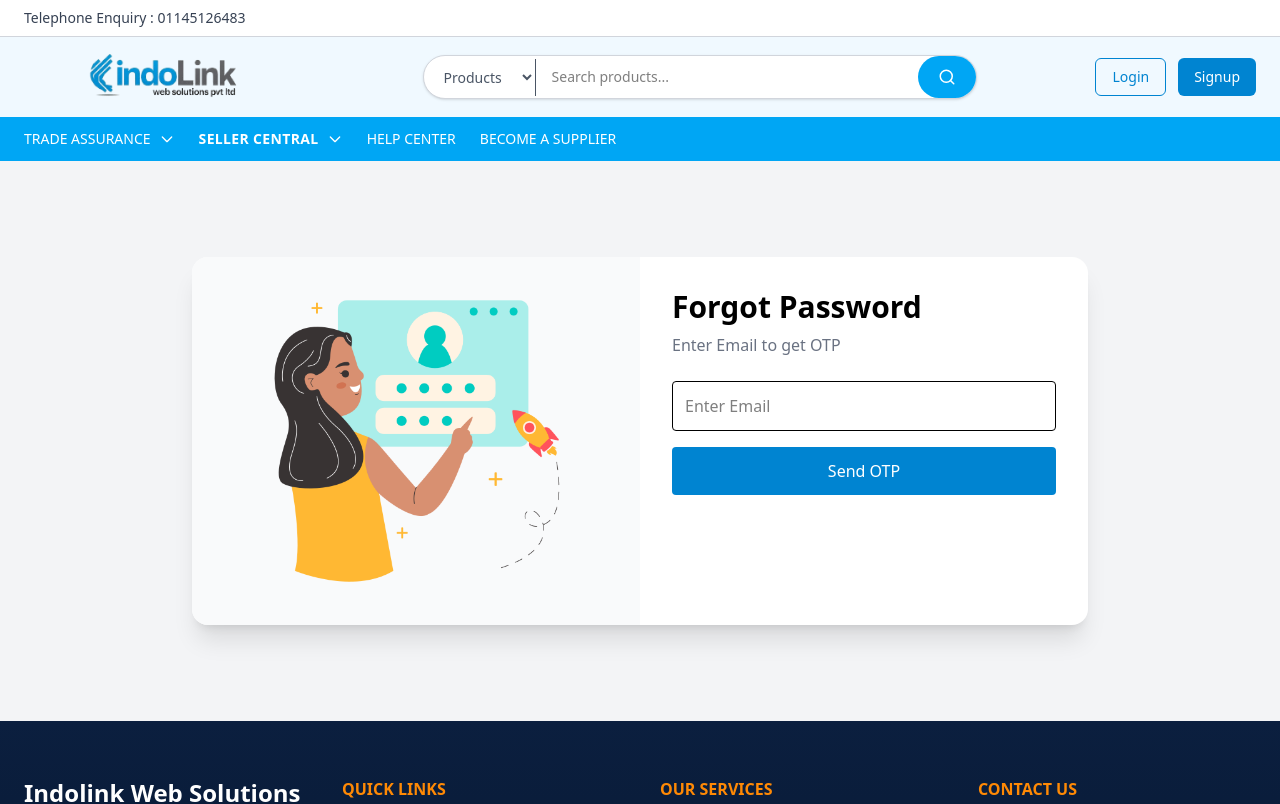
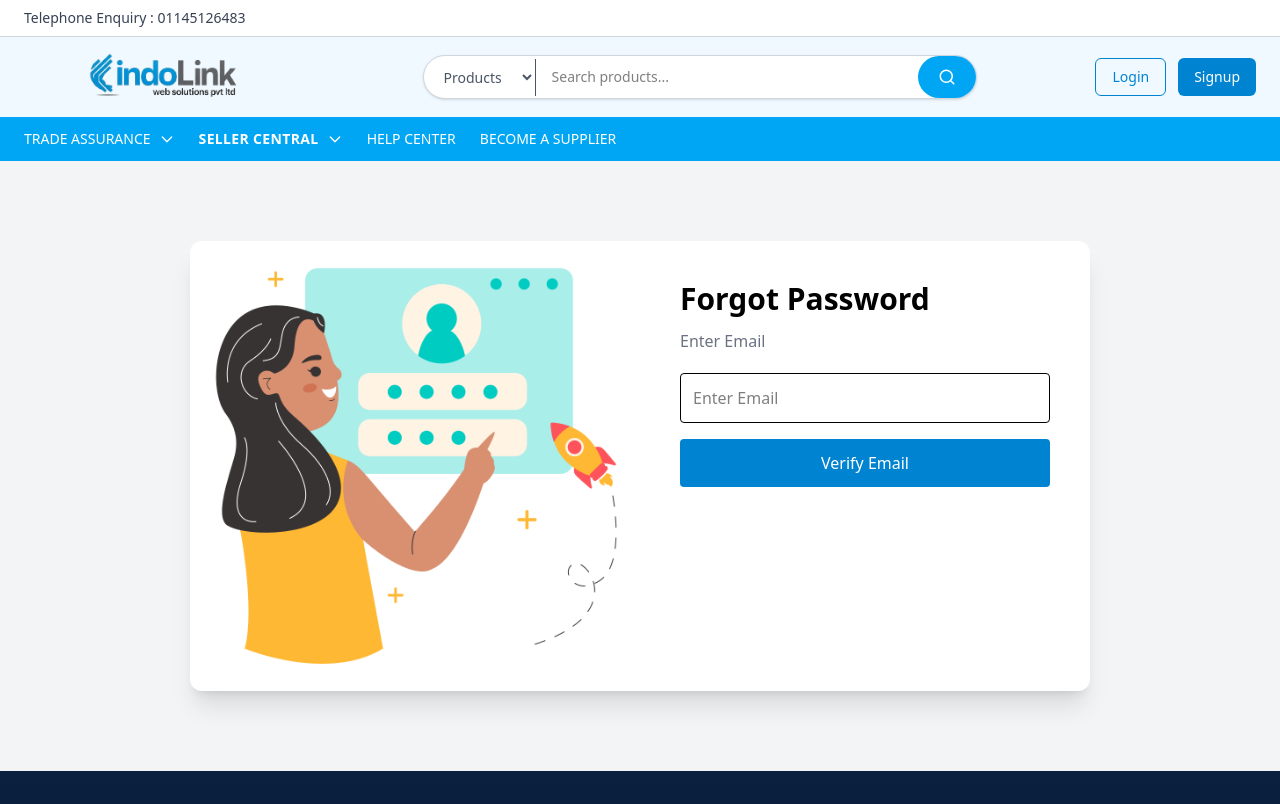
Before and after one commit to IndolinkWebSolutions/indolink, a React (Vite) app: page /forgot-password in a window 1280 px wide. Shown: the top 804 px of the page. Built offline with nearby package versions, Linux system fonts and the light colour scheme.

Commit message:
reset password fixed

```diff
--- a/src/api/index.js
+++ b/src/api/index.js
@@ -49,10 +49,22 @@ export const getProductDetails = (slug) => {
   return publicApi.get(`/products/products/${slug}/`);
 };
 
+//Check Email
+export const checkEmail = (email) => {
+  return publicApi.post("user/check-email/", email);
+};
+
+
+//Reset Password
+export const resedPassword = (password) => {
+  return publicApi.post("user/reset-password/", password);
+};
 
 //===========================================================
 //============== only for authenticate user==================
 //===========================================================
+
+
 
 // ADD product
 export const addProduct = (data) => {
--- a/src/components/ForgotPassword.jsx
+++ b/src/components/ForgotPassword.jsx
@@ -4,70 +4,67 @@ import Header from "./Header";
 import Navbar from "./Navbar";
 import Footer from "./Footer";
 import img from "../assets/log-in.png";
-import { toast } from "react-toastify";
+import { checkEmail, resedPassword } from "../api/index";
 
 const ForgotPassword = () => {
   const [step, setStep] = useState(1);
 
   const [email, setEmail] = useState("");
-  const [otp, setOtp] = useState("");
+  const [token, setToken] = useState("");
+
   const [password, setPassword] = useState("");
   const [confirmPassword, setConfirmPassword] = useState("");
 
   const [loading, setLoading] = useState(false);
+  const [message, setMessage] = useState("");
 
-  /* STEP 1 → SEND OTP */
+  // STEP 1 → CHECK EMAIL
 
-  const sendOtp = (e) => {
+  const handleEmailSubmit = async (e) => {
     e.preventDefault();
-
     setLoading(true);
 
-    setTimeout(() => {
+    try {
+      const res = await checkEmail({ email });
+
+      setToken(res.data.token);
+      setMessage("Email Verified");
       setStep(2);
+    } catch (error) {
+      setMessage("Email not found");
+    }
 
     setLoading(false);
+  };
+  // STEP 2 → RESET PASSWORD
 
-      toast.success("OTP sent to email");
-    }, 1000);
-  };
-
-  /* STEP 2 → VERIFY OTP */
-
-  const verifyOtp = (e) => {
-    e.preventDefault();
-
-    setLoading(true);
-
-    setTimeout(() => {
-      setStep(3);
-
-      setLoading(false);
-
-      toast.success("OTP Verified");
-    }, 1000);
-  };
-
-  /* STEP 3 → RESET PASSWORD */
-
-  const resetPassword = (e) => {
+  const handlePasswordSubmit = async (e) => {
     e.preventDefault();
 
     if (password !== confirmPassword) {
-      toast.error("Passwords not match");
-
+      setMessage("Passwords do not match");
       return;
     }
 
     setLoading(true);
 
-    setTimeout(() => {
+    try {
+      console.log("Sending:", {
+        token: token,
+        password: password,
+      });
+      await resedPassword({
+        token: token,
+        password: password,
+      });
+
+      setMessage("Password Reset Successful");
+      setStep(3);
+    } catch (error) {
+      setMessage("Error resetting password");
+    }
+
     setLoading(false);
-
-      toast.success("Now you can login after 1 hour");
-
-      setStep(1);
-    }, 1000);
   };
 
   return (
@@ -76,75 +73,55 @@ const ForgotPassword = () => {
       <Header />
       <Navbar />
 
-      <div className="bg-gray-100 h-[70vh] flex justify-center items-center p-5">
-        <div className="bg-white shadow-xl rounded-2xl flex flex-col md:flex-row w-full max-w-4xl overflow-hidden">
-          {/* LEFT */}
+      <div className="bg-gray-100 py-20 flex justify-center">
+        <div className="bg-white shadow-xl rounded-xl flex w-[900px] overflow-hidden">
+          {/* LEFT IMAGE */}
 
-          <div className="md:w-1/2 bg-gray-50 flex items-center justify-center p-6">
-            <img src={img} className="w-full max-w-xs" />
+          <div className="w-1/2 hidden md:block">
+            <img
+              src={img}
+              alt="forgot"
+              className="h-full w-full object-cover"
+            />
           </div>
 
-          {/* RIGHT */}
+          {/* RIGHT FORM */}
 
-          <div className="md:w-1/2 p-8">
-            <h2 className="text-3xl font-bold mb-2">Forgot Password</h2>
+          <div className="w-full md:w-1/2 p-10">
+            <h2 className="text-3xl font-bold mb-3">Forgot Password</h2>
 
             {/* STEP 1 */}
 
             {step === 1 && (
-              <>
-                <p className="text-gray-500 mb-6">Enter Email to get OTP</p>
+              <form onSubmit={handleEmailSubmit}>
+                <p className="text-gray-500 mb-5">Enter Email</p>
 
-                <form onSubmit={sendOtp}>
                 <input
                   type="email"
                   value={email}
                   onChange={(e) => setEmail(e.target.value)}
                   placeholder="Enter Email"
-                    className="w-full border p-3 rounded mb-4"
+                  className="w-full border p-3 mb-4 rounded"
                 />
 
                 <button className="w-full bg-sky-600 text-white p-3 rounded">
-                    {loading ? "Sending..." : "Send OTP"}
+                  {loading ? "Checking..." : "Verify Email"}
                 </button>
               </form>
-              </>
             )}
 
             {/* STEP 2 */}
 
             {step === 2 && (
-              <>
-                <p className="text-gray-500 mb-6">Enter OTP</p>
+              <form onSubmit={handlePasswordSubmit}>
+                <p className="text-gray-500 mb-5">Enter New Password</p>
 
-                <form onSubmit={verifyOtp}>
-                  <input
-                    value={otp}
-                    onChange={(e) => setOtp(e.target.value)}
-                    placeholder="Enter OTP"
-                    className="w-full border p-3 rounded mb-4"
-                  />
-
-                  <button className="w-full bg-sky-600 text-white p-3 rounded">
-                    Verify OTP
-                  </button>
-                </form>
-              </>
-            )}
-
-            {/* STEP 3 */}
-
-            {step === 3 && (
-              <>
-                <p className="text-gray-500 mb-6">Set New Password</p>
-
-                <form onSubmit={resetPassword}>
                 <input
                   type="password"
                   placeholder="New Password"
                   value={password}
                   onChange={(e) => setPassword(e.target.value)}
-                    className="w-full border p-3 rounded mb-4"
+                  className="w-full border p-3 mb-4 rounded"
                 />
 
                 <input
@@ -152,14 +129,31 @@ const ForgotPassword = () => {
                   placeholder="Confirm Password"
                   value={confirmPassword}
                   onChange={(e) => setConfirmPassword(e.target.value)}
-                    className="w-full border p-3 rounded mb-4"
+                  className="w-full border p-3 mb-4 rounded"
                 />
 
                 <button className="w-full bg-sky-600 text-white p-3 rounded">
-                    Reset Password
+                  {loading ? "Resetting..." : "Reset Password"}
                 </button>
               </form>
-              </>
+            )}
+
+            {/* STEP 3 */}
+
+            {step === 3 && (
+              <div className="text-center">
+                <h3 className="text-green-600 text-lg font-semibold">
+                  Password Reset Successful
+                </h3>
+
+                <p className="text-gray-500 mt-3">Now you can login</p>
+              </div>
+            )}
+
+            {message && (
+              <p className="text-center mt-4 text-sm text-blue-600">
+                {message}
+              </p>
             )}
           </div>
         </div>
@@ -171,3 +165,177 @@ const ForgotPassword = () => {
 };
 
 export default ForgotPassword;
+
+// import React, { useState } from "react";
+// import TopBar from "./TopBar";
+// import Header from "./Header";
+// import Navbar from "./Navbar";
+// import Footer from "./Footer";
+// import img from "../assets/log-in.png";
+// import { toast } from "react-toastify";
+
+// const ForgotPassword = () => {
+//   const [step, setStep] = useState(1);
+
+//   const [email, setEmail] = useState("");
+//   const [otp, setOtp] = useState("");
+//   const [password, setPassword] = useState("");
+//   const [confirmPassword, setConfirmPassword] = useState("");
+
+//   const [loading, setLoading] = useState(false);
+
+//   /* STEP 1 → SEND OTP */
+
+//   const sendOtp = (e) => {
+//     e.preventDefault();
+
+//     setLoading(true);
+
+//     setTimeout(() => {
+//       setStep(2);
+
+//       setLoading(false);
+
+//       toast.success("OTP sent to email");
+//     }, 1000);
+//   };
+
+//   /* STEP 2 → VERIFY OTP */
+
+//   const verifyOtp = (e) => {
+//     e.preventDefault();
+
+//     setLoading(true);
+
+//     setTimeout(() => {
+//       setStep(3);
+
+//       setLoading(false);
+
+//       toast.success("OTP Verified");
+//     }, 1000);
+//   };
+
+//   /* STEP 3 → RESET PASSWORD */
+
+//   const resetPassword = (e) => {
+//     e.preventDefault();
+
+//     if (password !== confirmPassword) {
+//       toast.error("Passwords not match");
+
+//       return;
+//     }
+
+//     setLoading(true);
+
+//     setTimeout(() => {
+//       setLoading(false);
+
+//       toast.success("Now you can login after 1 hour");
+
+//       setStep(1);
+//     }, 1000);
+//   };
+
+//   return (
+//     <>
+//       <TopBar />
+//       <Header />
+//       <Navbar />
+
+//       <div className="bg-gray-100 h-[70vh] flex justify-center items-center p-5">
+//         <div className="bg-white shadow-xl rounded-2xl flex flex-col md:flex-row w-full max-w-4xl overflow-hidden">
+//           {/* LEFT */}
+
+//           <div className="md:w-1/2 bg-gray-50 flex items-center justify-center p-6">
+//             <img src={img} className="w-full max-w-xs" />
+//           </div>
+
+//           {/* RIGHT */}
+
+//           <div className="md:w-1/2 p-8">
+//             <h2 className="text-3xl font-bold mb-2">Forgot Password</h2>
+
+//             {/* STEP 1 */}
+
+//             {step === 1 && (
+//               <>
+//                 <p className="text-gray-500 mb-6">Enter Email to get OTP</p>
+
+//                 <form onSubmit={sendOtp}>
+//                   <input
+//                     type="email"
+//                     value={email}
+//                     onChange={(e) => setEmail(e.target.value)}
+//                     placeholder="Enter Email"
+//                     className="w-full border p-3 rounded mb-4"
+//                   />
+
+//                   <button className="w-full bg-sky-600 text-white p-3 rounded">
+//                     {loading ? "Sending..." : "Send OTP"}
+//                   </button>
+//                 </form>
+//               </>
+//             )}
+
+//             {/* STEP 2 */}
+
+//             {step === 2 && (
+//               <>
+//                 <p className="text-gray-500 mb-6">Enter OTP</p>
+
+//                 <form onSubmit={verifyOtp}>
+//                   <input
+//                     value={otp}
+//                     onChange={(e) => setOtp(e.target.value)}
+//                     placeholder="Enter OTP"
+//                     className="w-full border p-3 rounded mb-4"
+//                   />
+
+//                   <button className="w-full bg-sky-600 text-white p-3 rounded">
+//                     Verify OTP
+//                   </button>
+//                 </form>
+//               </>
+//             )}
+
+//             {/* STEP 3 */}
+
+//             {step === 3 && (
+//               <>
+//                 <p className="text-gray-500 mb-6">Set New Password</p>
+
+//                 <form onSubmit={resetPassword}>
+//                   <input
+//                     type="password"
+//                     placeholder="New Password"
+//                     value={password}
+//                     onChange={(e) => setPassword(e.target.value)}
+//                     className="w-full border p-3 rounded mb-4"
+//                   />
+
+//                   <input
+//                     type="password"
+//                     placeholder="Confirm Password"
+//                     value={confirmPassword}
+//                     onChange={(e) => setConfirmPassword(e.target.value)}
+//                     className="w-full border p-3 rounded mb-4"
+//                   />
+
+//                   <button className="w-full bg-sky-600 text-white p-3 rounded">
+//                     Reset Password
+//                   </button>
+//                 </form>
+//               </>
+//             )}
+//           </div>
+//         </div>
+//       </div>
+
+//       <Footer />
+//     </>
+//   );
+// };
+
+// export default ForgotPassword;
```
Lines whose indentation alone changed are shown as unchanged.
